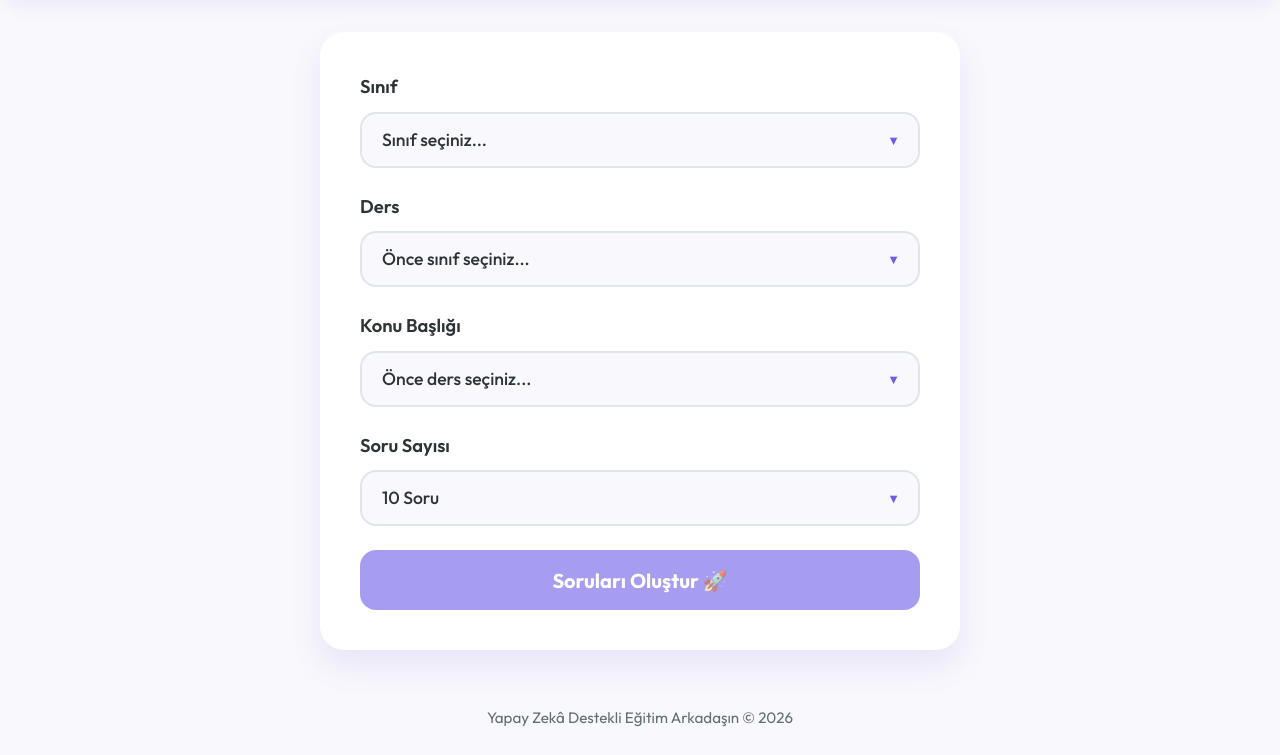
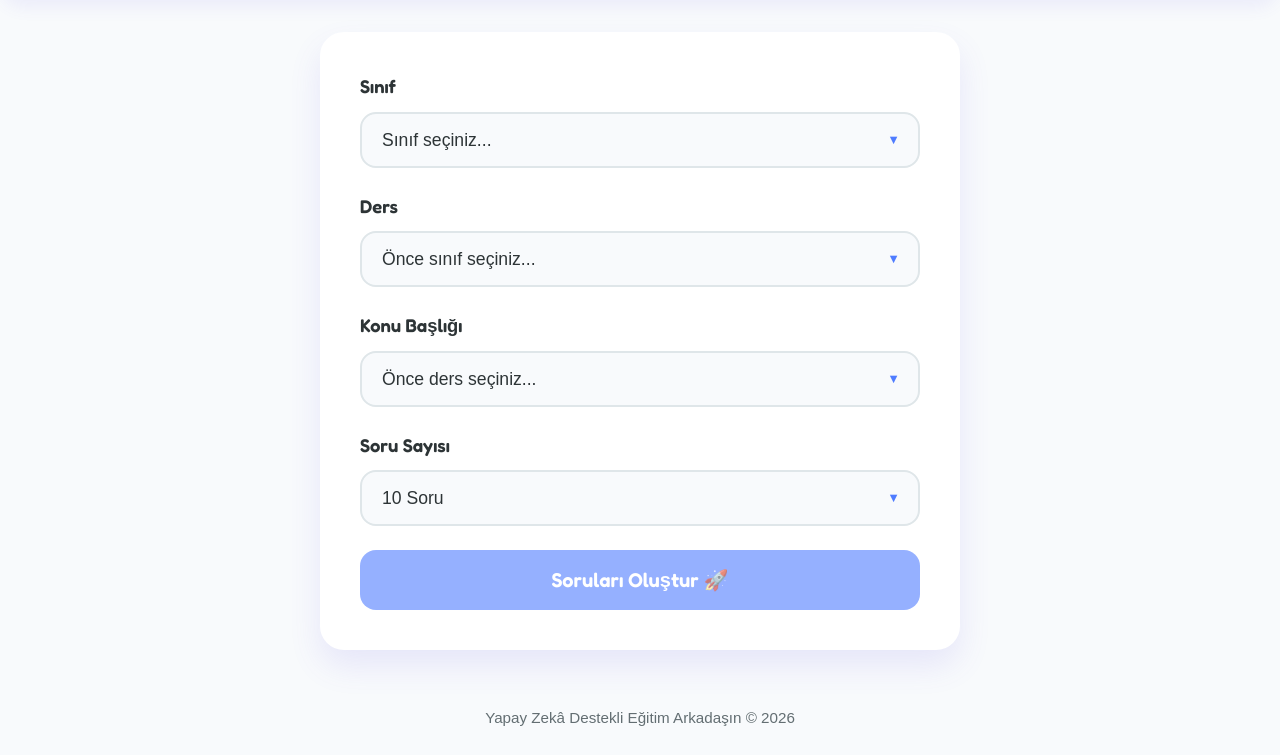
Before and after one commit to tugrulildes1-bit/soru-kankasi, a plain HTML site: page index.html in a window 1280 px wide. Shown: the part 140-895 px from the top of the page. Drawn offline with Linux system fonts and the light colour scheme.

Commit message:
feat: konsept ve font degisiklikleri yapildi

```diff
--- a/backend/server.js
+++ b/backend/server.js
@@ -138,7 +138,11 @@ let validQuestions = null;
 console.log(
   JSON.stringify(questions, null, 2)
 );
-  const allValid = questions.every(validateQuestion);
+ let allValid = true;
+
+if (topicData.validatorType !== "none") {
+  allValid = questions.every(validateQuestion);
+}
 
   console.log("Validator sonucu:", allValid);
 
--- a/css/styles.css
+++ b/css/styles.css
@@ -2,12 +2,12 @@
    CSS Değişkenleri (Tasarım Sistemi - Çocuk Dostu & Pastel Tonlar)
    ========================================================================== */
 :root {
-  --bg-app: #f9f8fc;
-  --bg-card: #ffffff;
-  --color-primary: #6c5ce7;      /* Canlı Mor */
-  --color-primary-hover: #5b4bc4;
-  --color-accent: #ff7675;       /* Tatlı Kırmızı/Mercan */
-  --color-accent-hover: #e86362;
+  --bg-app: #F8FAFC;
+--bg-card: #ffffff;
+  --color-primary: #4F7CFF;
+--color-primary-hover: #3F6EF0;
+--color-accent: #8EC5FF;
+--color-accent-hover: #7BB6F5;
   --color-green: #2ecc71;        /* Doğru Cevap Yeşili */
   --color-green-light: #e8f8f0;
   --color-red: #ff4757;          /* Yanlış Cevap Kırmızısı */
@@ -18,6 +18,8 @@
   --color-border: #dfe6e9;       /* İnce Kenarlıklar */
 
   --font-family: 'Outfit', sans-serif;
+  --font-heading: 'Fredoka', sans-serif;
+--font-body: 'Outfit', sans-serif;
   --font-size-base: 18px;        /* Çocuklar için minimum font boyutu */
   --border-radius-lg: 24px;      /* Yumuşak Yuvarlak Köşeler */
   --border-radius-md: 16px;
@@ -71,6 +73,7 @@ body {
 }
 
 .header-title {
+  font-family: var(--font-heading);
   font-size: 2.2rem;
   font-weight: 700;
   margin-bottom: 8px;
@@ -123,6 +126,7 @@ body {
 
 .form-label {
   display: block;
+  font-family: var(--font-heading);
   font-size: 1.15rem;
   font-weight: 600;
   margin-bottom: 10px;
@@ -188,7 +192,7 @@ body {
   width: 100%;
   min-height: 60px; /* Dokunmatik erişim için ideal yükseklik */
   padding: 16px 32px;
-  font-family: var(--font-family);
+  font-family: var(--font-heading);
   font-size: 1.25rem;
   font-weight: 700;
   color: #ffffff;
--- a/index.html
+++ b/index.html
@@ -7,8 +7,7 @@
   <!-- Google Fonts: Çocuk dostu ve okunabilir Outfit fontu -->
   <link rel="preconnect" href="https://fonts.googleapis.com">
   <link rel="preconnect" href="https://fonts.gstatic.com" crossorigin>
-  <link href="https://fonts.googleapis.com/css2?family=Outfit:wght@400;500;600;700&display=swap" rel="stylesheet">
-  <!-- CSS Dosyası -->
+<link href="https://fonts.googleapis.com/css2?family=Fredoka:wght@400;500;600&family=Roboto:wght@400;500;700&display=swap" rel="stylesheet">  <!-- CSS Dosyası -->
   <link rel="stylesheet" href="./css/styles.css">
 </head>
 <body>
```
